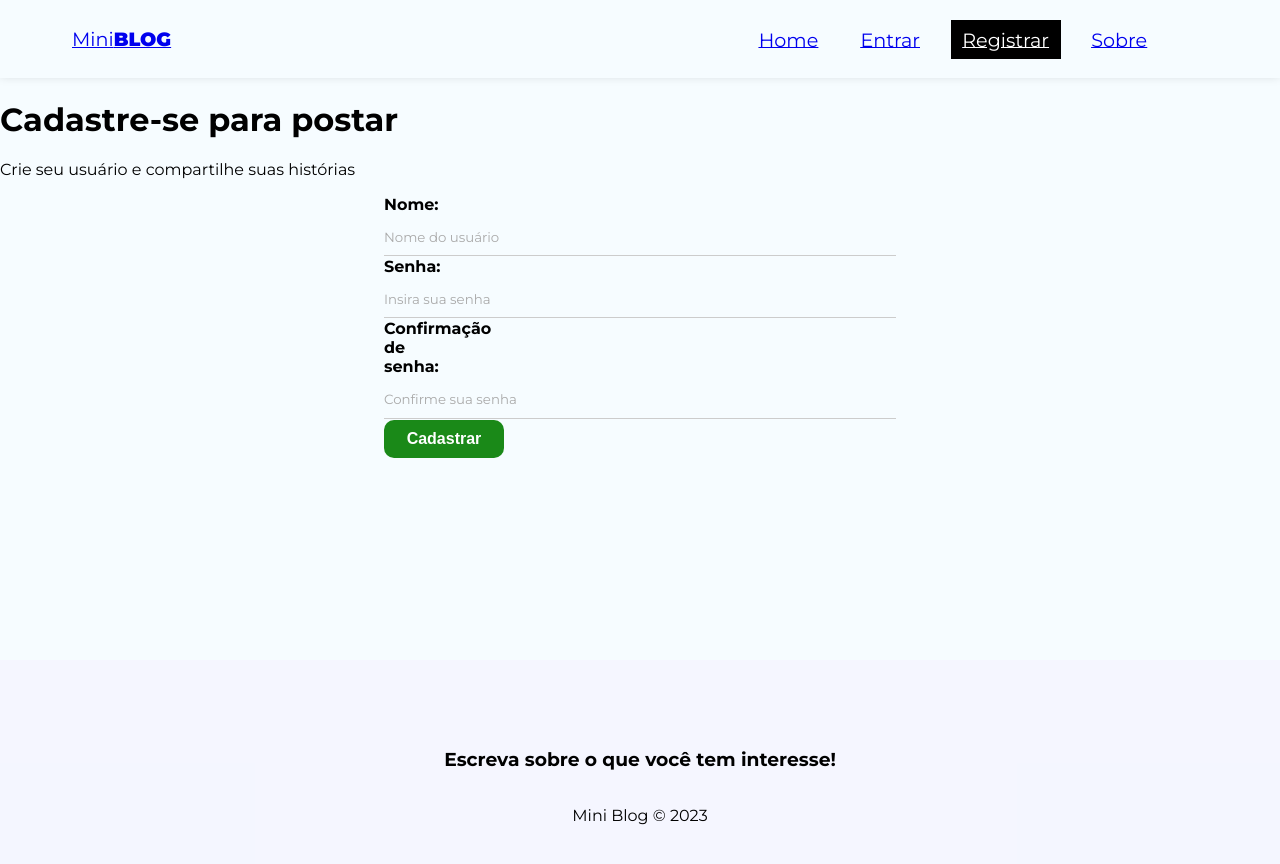
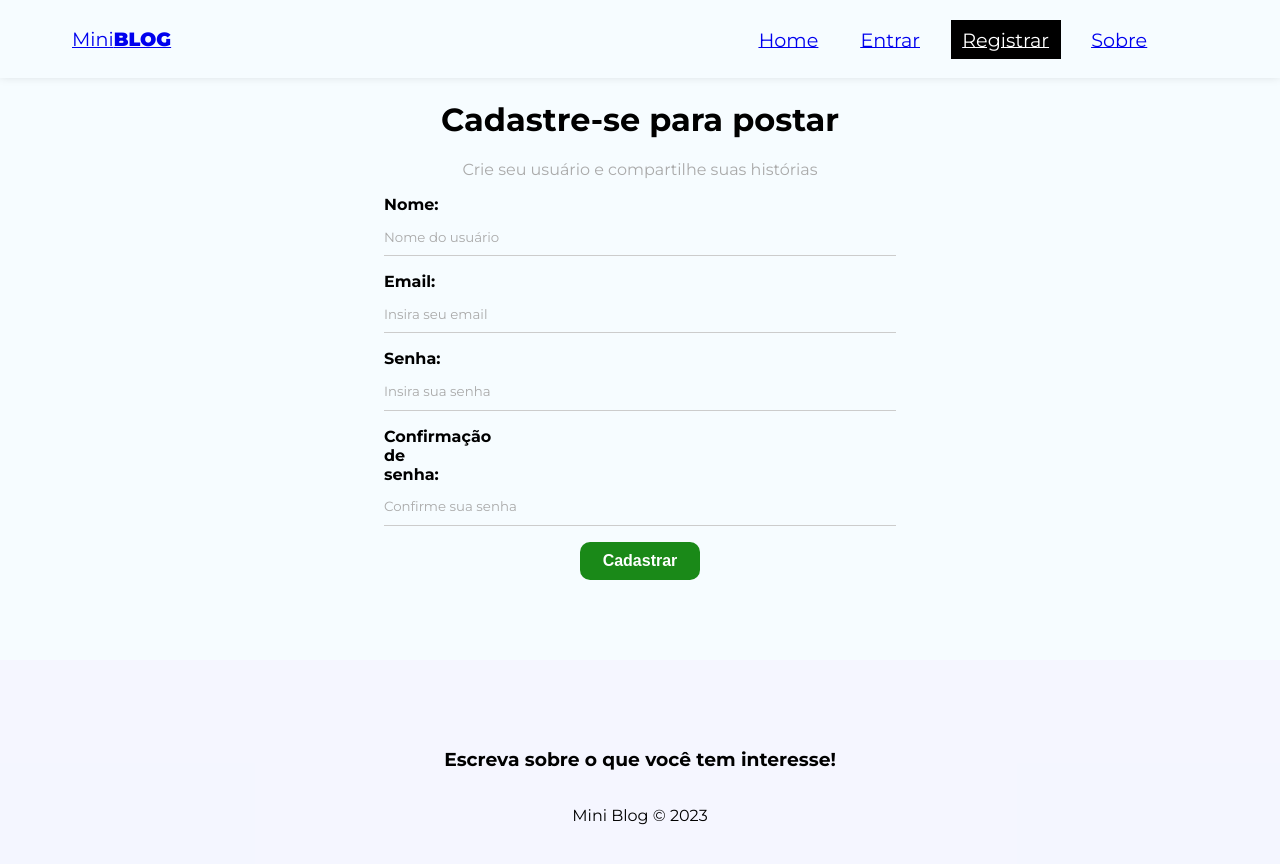
Before and after one commit to ramiscd/miniblog, a React (Create React App) app in the folder Web Development/10_MINIBLOG/miniblog/: page /register in a window 1280 px wide. Shown: the top 864 px of the page. Built offline with nearby package versions, Linux system fonts and the light colour scheme.

Commit message:
States do form de cadastro

```diff
--- a/Web Development/10_MINIBLOG/miniblog/src/index.css
+++ b/Web Development/10_MINIBLOG/miniblog/src/index.css
@@ -42,7 +42,7 @@ form {
 label {
   display: flex;
   flex-direction: column;
-  margin-bottom: 1px;
+  margin-bottom: 1em;
 }
 
 label span{
--- a/Web Development/10_MINIBLOG/miniblog/src/pages/Register/Register.js
+++ b/Web Development/10_MINIBLOG/miniblog/src/pages/Register/Register.js
@@ -11,10 +11,25 @@ const Register = () => {
 
   const handleSubmit = (e) => {
     e.preventDefault()
+
+    setError("")
+
+    const user = {
+      displayName,
+      email,
+      password
+    }
+
+    if(password !== confirmPassword){
+      setError("As senhas precisam ser iguais")
+      return
+    }
+
+    console.log(user)
   }
 
   return (
-    <div>
+    <div className={styles.register}>
       <h1>Cadastre-se para postar</h1>
       <p>Crie seu usuário e compartilhe suas histórias</p>
       <form onSubmit={handleSubmit}>
@@ -30,12 +45,25 @@ const Register = () => {
           />
         </label>
         <label>
+          <span>Email:</span>
+          <input
+            type="email"
+            name="email"
+            required
+            placeholder="Insira seu email"
+            value={email}
+            onChange={(e) => setEmail(e.target.value)}
+          />
+        </label>
+        <label>
           <span>Senha:</span>
           <input
             type="password"
             name="password"
             required
             placeholder="Insira sua senha"
+            value={password}
+            onChange={(e) => setPassword(e.target.value)}
           />
         </label>
         <label>
@@ -45,9 +73,12 @@ const Register = () => {
             name="confirmPassword"
             required
             placeholder="Confirme sua senha"
+            value={confirmPassword}
+            onChange={(e) => setConfirmPassword(e.target.value)}
           />
         </label>
         <button className="btn">Cadastrar</button>
+        {error && <p className="error">{error}</p>}
       </form>
     </div>
   );
```
